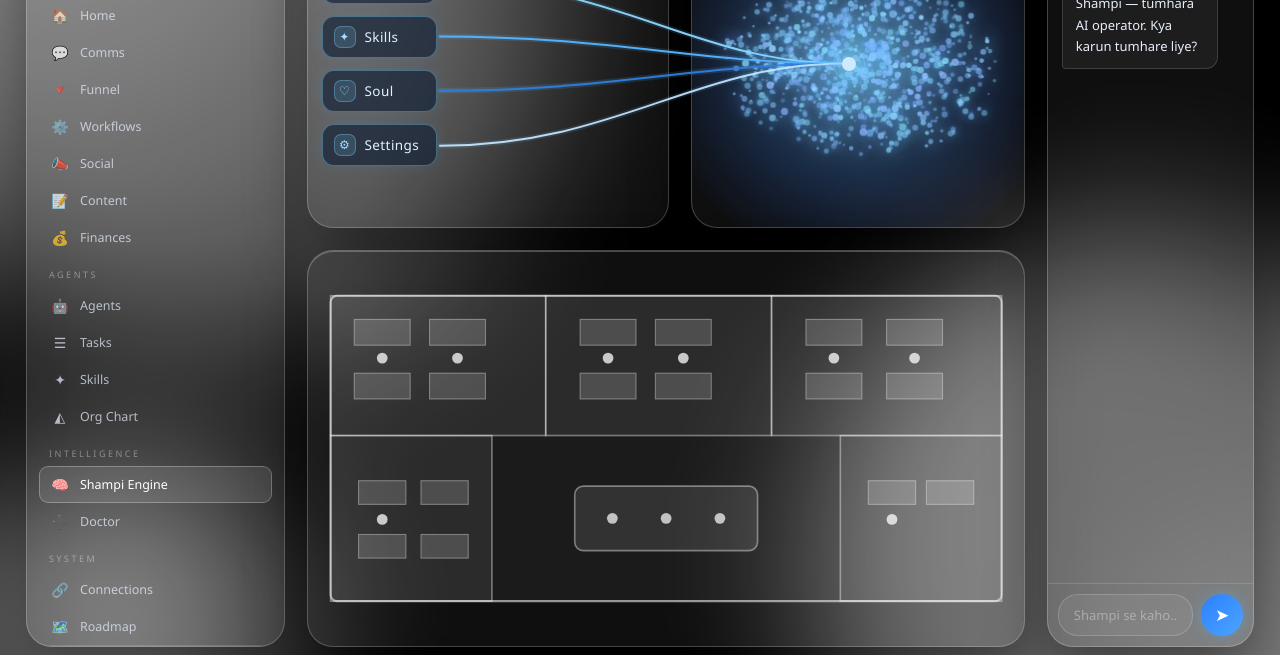
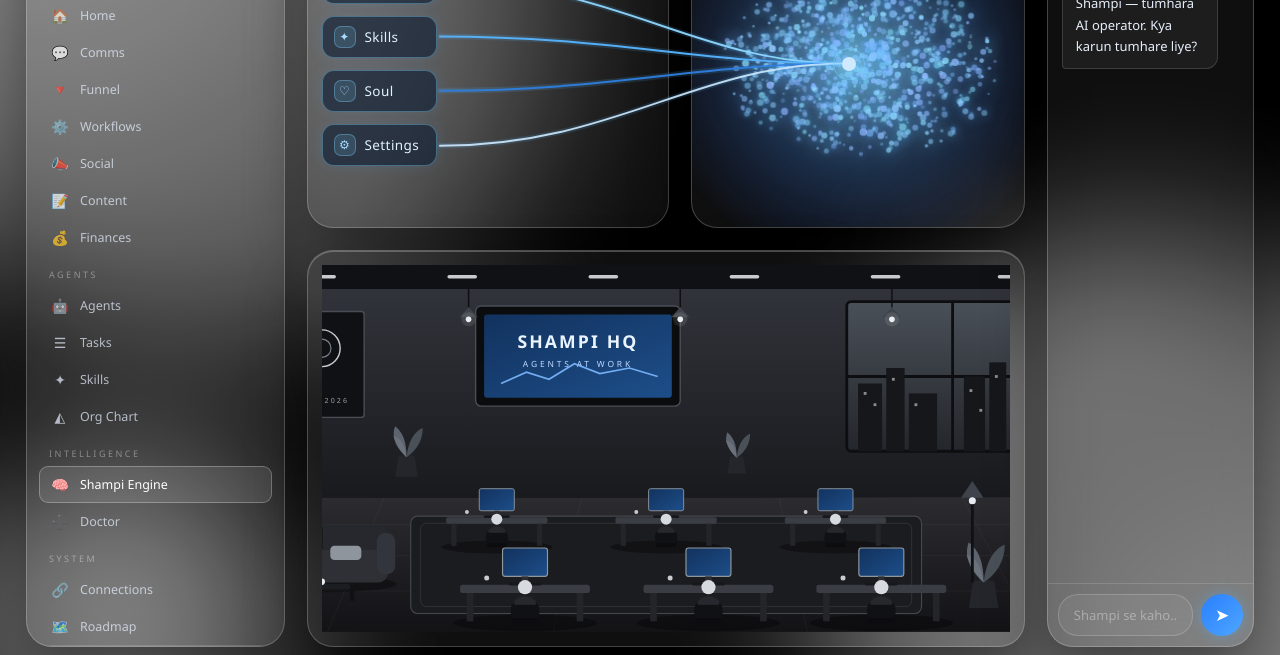
Before and after one commit to mobeen8877tt-sudo/gulfrozgar, a plain HTML site: page shampi-v2-preview.html in a window 1280 px wide. Shown: the part 127-782 px from the top of the page. Drawn offline with Linux system fonts and the light colour scheme; animation ran at ten frames a second.

Commit message:
Shampi OS rebuild: agents wala hissa VIP luxury office me convert (asli push)

```diff
--- a/shampi-v2-preview.html
+++ b/shampi-v2-preview.html
@@ -186,42 +186,137 @@
       <div id="brainDot"></div>
     </div>
     <!-- 3: office -->
-    <div class="glass" id="box3">
-      <svg viewBox="0 0 640 300" preserveAspectRatio="xMidYMid meet">
-        <g fill="rgba(255,255,255,.05)" stroke="rgba(255,255,255,.55)" stroke-width="2">
-          <rect x="8" y="8" width="624" height="284" rx="6"/>
+  <div class="glass" id="box3">
+    <svg width="100%" height="100%" viewBox="0 0 1200 520" preserveAspectRatio="xMidYMid slice" style="display:block">
+      <defs>
+        <linearGradient id="wallG" x1="0" y1="0" x2="0" y2="1">
+          <stop offset="0" stop-color="#33363d"/><stop offset="1" stop-color="#191a1e"/>
+        </linearGradient>
+        <linearGradient id="floorG" x1="0" y1="0" x2="0" y2="1">
+          <stop offset="0" stop-color="#2b2b30"/><stop offset="1" stop-color="#131316"/>
+        </linearGradient>
+        <linearGradient id="winG" x1="0" y1="0" x2="0" y2="1">
+          <stop offset="0" stop-color="#4a5058"/><stop offset="1" stop-color="#23262b"/>
+        </linearGradient>
+        <linearGradient id="scrG" x1="0" y1="0" x2="1" y2="1">
+          <stop offset="0" stop-color="#12325e"/><stop offset="1" stop-color="#1d4e89"/>
+        </linearGradient>
+        <g id="deskUnit">
+          <ellipse cx="0" cy="52" rx="86" ry="10" fill="#000" opacity=".35"/>
+          <rect x="-78" y="6" width="156" height="10" rx="3" fill="#3a3d44"/>
+          <rect x="-70" y="16" width="8" height="34" fill="#232529"/>
+          <rect x="62" y="16" width="8" height="34" fill="#232529"/>
+          <rect x="-27" y="-38" width="54" height="34" rx="3" fill="url(#scrG)"/>
+          <rect x="-27" y="-38" width="54" height="34" rx="3" fill="none" stroke="#8f979f" stroke-width="1.4"/>
+          <rect x="-4" y="-4" width="8" height="8" fill="#2c2e33"/>
+          <rect x="-20" y="3" width="40" height="4" rx="2" fill="#17181b"/>
+          <circle cx="-46" cy="-2" r="3" fill="#c8ccd2"/>
+          <g>
+            <rect x="-17" y="26" width="34" height="24" rx="9" fill="#101114"/>
+            <rect x="-13" y="18" width="26" height="12" rx="6" fill="#1d1e22"/>
+            <rect x="-15" y="46" width="30" height="6" fill="#0c0c0e"/>
+            <circle cx="0" cy="9" r="8.5" fill="#d7dbe0"/>
+            <path d="M-13 26 Q0 14 13 26 L13 30 L-13 30 Z" fill="#26282e"/>
+          </g>
         </g>
-        <g fill="rgba(255,255,255,.07)" stroke="rgba(255,255,255,.4)" stroke-width="1.5">
-          <rect x="8" y="8" width="200" height="130"/>
-          <rect x="208" y="8" width="210" height="130"/>
-          <rect x="418" y="8" width="214" height="130"/>
-          <rect x="8" y="138" width="150" height="154"/>
-          <rect x="482" y="138" width="150" height="154"/>
+        <g id="plant">
+          <path d="M-14 0 L14 0 L10 -26 L-10 -26 Z" fill="#24262b"/>
+          <path d="M0 -24 C-16 -38 -18 -52 -14 -62 C-4 -54 0 -42 0 -24" fill="#5d646d"/>
+          <path d="M0 -24 C2 -44 10 -56 20 -60 C20 -44 12 -32 0 -24" fill="#4a5058"/>
+          <path d="M0 -24 C-2 -40 -8 -48 -16 -50 C-12 -38 -6 -30 0 -24" fill="#6b727c"/>
         </g>
-        <g fill="rgba(255,255,255,.16)" stroke="rgba(255,255,255,.35)" stroke-width="1">
-          <rect x="30" y="30" width="52" height="24"/><rect x="100" y="30" width="52" height="24"/>
-          <rect x="30" y="80" width="52" height="24"/><rect x="100" y="80" width="52" height="24"/>
-          <rect x="240" y="30" width="52" height="24"/><rect x="310" y="30" width="52" height="24"/>
-          <rect x="240" y="80" width="52" height="24"/><rect x="310" y="80" width="52" height="24"/>
-          <rect x="450" y="30" width="52" height="24"/><rect x="525" y="30" width="52" height="24"/>
-          <rect x="450" y="80" width="52" height="24"/><rect x="525" y="80" width="52" height="24"/>
-          <rect x="34" y="180" width="44" height="22"/><rect x="92" y="180" width="44" height="22"/>
-          <rect x="34" y="230" width="44" height="22"/><rect x="92" y="230" width="44" height="22"/>
-          <rect x="508" y="180" width="44" height="22"/><rect x="562" y="180" width="44" height="22"/>
+        <g id="pendant">
+          <rect x="-1" y="0" width="2" height="26" fill="#0e0e10"/>
+          <path d="M-13 40 L0 26 L13 40 Z" fill="#3f434b"/>
+          <circle cx="0" cy="43" r="4" fill="#e8ecf1"/>
+          <circle cx="0" cy="43" r="10" fill="#ffffff" opacity=".10"/>
         </g>
-        <g fill="rgba(255,255,255,.75)">
-          <circle cx="56" cy="66" r="5"/><circle cx="126" cy="66" r="5"/><circle cx="266" cy="66" r="5"/>
-          <circle cx="336" cy="66" r="5"/><circle cx="476" cy="66" r="5"/><circle cx="551" cy="66" r="5"/>
-          <circle cx="56" cy="216" r="5"/><circle cx="530" cy="216" r="5"/>
+      </defs>
+
+      <rect x="0" y="0" width="1200" height="330" fill="url(#wallG)"/>
+      <rect x="0" y="330" width="1200" height="190" fill="url(#floorG)"/>
+      <g stroke="#ffffff" stroke-opacity=".05">
+        <line x1="0" y1="368" x2="1200" y2="368"/><line x1="0" y1="412" x2="1200" y2="412"/>
+        <line x1="0" y1="462" x2="1200" y2="462"/><line x1="200" y1="330" x2="120" y2="520"/>
+        <line x1="480" y1="330" x2="440" y2="520"/><line x1="760" y1="330" x2="800" y2="520"/>
+        <line x1="1020" y1="330" x2="1120" y2="520"/>
+      </g>
+      <rect x="0" y="0" width="1200" height="34" fill="#101114"/>
+      <g fill="#e8ecf1" opacity=".85">
+        <rect x="90" y="14" width="42" height="5" rx="2.5"/><rect x="290" y="14" width="42" height="5" rx="2.5"/>
+        <rect x="490" y="14" width="42" height="5" rx="2.5"/><rect x="690" y="14" width="42" height="5" rx="2.5"/>
+        <rect x="890" y="14" width="42" height="5" rx="2.5"/><rect x="1070" y="14" width="42" height="5" rx="2.5"/>
+      </g>
+
+      <g>
+        <rect x="856" y="52" width="300" height="212" rx="6" fill="url(#winG)" stroke="#0e0e10" stroke-width="4"/>
+        <line x1="1006" y1="52" x2="1006" y2="264" stroke="#0e0e10" stroke-width="4"/>
+        <line x1="856" y1="158" x2="1156" y2="158" stroke="#0e0e10" stroke-width="4"/>
+        <g fill="#16171b">
+          <rect x="872" y="168" width="34" height="96"/><rect x="912" y="146" width="26" height="118"/>
+          <rect x="944" y="182" width="40" height="82"/><rect x="1022" y="158" width="30" height="106"/>
+          <rect x="1058" y="138" width="24" height="126"/><rect x="1088" y="176" width="44" height="88"/>
         </g>
-        <g fill="rgba(255,255,255,.10)" stroke="rgba(255,255,255,.4)" stroke-width="1.5">
-          <rect x="235" y="185" width="170" height="60" rx="8"/>
+        <g fill="#e8ecf1" opacity=".55">
+          <rect x="880" y="180" width="4" height="4"/><rect x="894" y="196" width="4" height="4"/>
+          <rect x="920" y="160" width="4" height="4"/><rect x="1030" y="176" width="4" height="4"/>
+          <rect x="1066" y="156" width="4" height="4"/><rect x="1098" y="192" width="4" height="4"/>
+          <rect x="952" y="196" width="4" height="4"/><rect x="1044" y="204" width="4" height="4"/>
         </g>
-        <g fill="rgba(255,255,255,.7)">
-          <circle cx="270" cy="215" r="5"/><circle cx="320" cy="215" r="5"/><circle cx="370" cy="215" r="5"/>
+      </g>
+
+      <g>
+        <rect x="330" y="58" width="290" height="142" rx="8" fill="#0b0c0e" stroke="#4a4d55" stroke-width="2"/>
+        <rect x="342" y="70" width="266" height="118" rx="4" fill="url(#scrG)"/>
+        <text x="475" y="118" text-anchor="middle" fill="#eaf4ff" font-size="25" font-weight="700" letter-spacing="3">SHAMPI HQ</text>
+        <text x="475" y="144" text-anchor="middle" fill="#bcd8ff" font-size="12" letter-spacing="4">AGENTS AT WORK</text>
+        <g stroke="#7db8ff" stroke-width="2.4" fill="none" opacity=".9">
+          <polyline points="366,168 402,152 434,162 470,140 506,154 548,146 588,158"/>
         </g>
-      </svg>
-    </div>
+      </g>
+
+      <rect x="52" y="66" width="120" height="150" rx="4" fill="#101114" stroke="#4a4d55" stroke-width="2"/>
+      <circle cx="112" cy="118" r="26" fill="none" stroke="#c8ccd2" stroke-width="2"/>
+      <circle cx="112" cy="118" r="13" fill="none" stroke="#7d838c" stroke-width="1.6"/>
+      <text x="112" y="196" text-anchor="middle" fill="#9aa0a8" font-size="10" letter-spacing="3">EST · 2026</text>
+      <use href="#plant" transform="translate(232,300) scale(1.15)"/>
+      <use href="#plant" transform="translate(700,296) scale(.95)"/>
+
+      <use href="#pendant" transform="translate(320,34)"/>
+      <use href="#pendant" transform="translate(620,34)"/>
+      <use href="#pendant" transform="translate(920,34)"/>
+
+      <rect x="238" y="356" width="724" height="138" rx="10" fill="#1b1c1f" stroke="#45474e" stroke-width="1.6"/>
+      <rect x="252" y="366" width="696" height="118" rx="8" fill="none" stroke="#33353b" stroke-width="1.2"/>
+
+      <use href="#deskUnit" transform="translate(360,352) scale(.92)"/>
+      <use href="#deskUnit" transform="translate(600,352) scale(.92)"/>
+      <use href="#deskUnit" transform="translate(840,352) scale(.92)"/>
+      <use href="#deskUnit" transform="translate(400,446) scale(1.18)"/>
+      <use href="#deskUnit" transform="translate(660,446) scale(1.18)"/>
+      <use href="#deskUnit" transform="translate(905,446) scale(1.18)"/>
+
+      <g>
+        <ellipse cx="112" cy="452" rx="106" ry="12" fill="#000" opacity=".35"/>
+        <rect x="18" y="392" width="188" height="58" rx="14" fill="#2e3036"/>
+        <rect x="18" y="368" width="188" height="36" rx="14" fill="#26282e"/>
+        <rect x="8" y="380" width="26" height="58" rx="11" fill="#33353c"/>
+        <rect x="190" y="380" width="26" height="58" rx="11" fill="#33353c"/>
+        <line x1="112" y1="372" x2="112" y2="402" stroke="#17181b" stroke-width="3"/>
+        <rect x="56" y="398" width="44" height="20" rx="6" fill="#c8ccd2"/>
+        <rect x="124" y="398" width="44" height="20" rx="6" fill="#8f959d"/>
+        <rect x="72" y="452" width="80" height="8" rx="3" fill="#1c1d20"/>
+        <rect x="66" y="460" width="6" height="16" fill="#101114"/><rect x="152" y="460" width="6" height="16" fill="#101114"/>
+        <circle cx="112" cy="449" r="4.5" fill="#e8ecf1"/>
+      </g>
+      <use href="#plant" transform="translate(1050,486) scale(1.5)"/>
+      <g>
+        <rect x="1032" y="330" width="4" height="120" fill="#101114"/>
+        <path d="M1018 330 L1034 306 L1050 330 Z" fill="#3f434b"/>
+        <circle cx="1034" cy="334" r="5" fill="#e8ecf1"/>
+      </g>
+    </svg>
+  </div>
   </div>
 
   <div class="glass" id="chatPanel">
```
